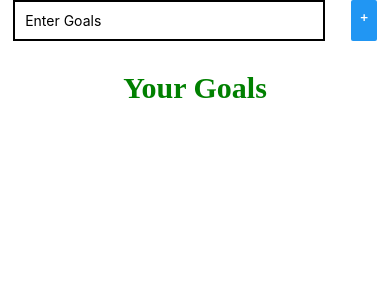
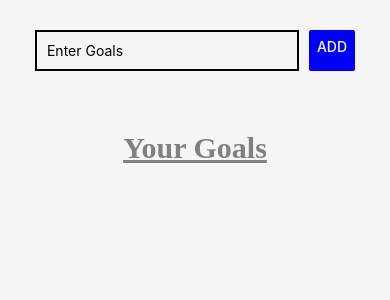
Before and after one commit to jmlovitsch/first-react-native-app, a React Native app: screen / in a window 390 px wide. Shown: the top 300 px of the page. Built offline with nearby package versions, Linux system fonts and the light colour scheme.

Commit message:
added coloring and css for list

```diff
--- a/App.js
+++ b/App.js
@@ -30,7 +30,7 @@ export default function App() {
   const Item = ({ title }) => (
     <View style={styles.item}>
       <Text style={styles.listItem}>{title}</Text>
-      <Button title="X" onPress={() => removeGoal(title)} />
+      <Button title="X" onPress={() => removeGoal(title)} color="red" />
     </View>
   );
 
@@ -47,7 +47,7 @@ export default function App() {
           style={styles.input}
           onChangeText={(text) => onChangeText(text)}
         />
-        <Button title="+" style={styles.button} onPress={() => addGoal()} />
+        <Button title="ADD" style={styles.button} onPress={() => addGoal()}   color="blue"  />
       </View>
 
       <View style={styles.listBox}>
@@ -65,19 +65,22 @@ export default function App() {
 const styles = StyleSheet.create({
   container: {
     flex: 1,
+    backgroundColor: "whitesmoke"
   },
+  views: {
+  padding: 30,
+    flexDirection: "row",
+    justifyContent: "space-around",
+  },
+
   input: {
     borderBottomColor: "black",
     borderWidth: 2,
     padding: 10,
     width: "80%",
   },
-  views: {
-    flexDirection: "row",
-    justifyContent: "space-around",
-  },
   button: {
-
+    width: "20%"
   },
 
   listBox: {
@@ -86,22 +89,24 @@ const styles = StyleSheet.create({
   },
   listTitle: {
     fontWeight: "bold",
-    color: 'green',
+    color: 'grey',
     fontFamily: "Cochin",
     fontSize: 30,
     alignSelf: "center",
     marginBottom: 10,
+
+    textDecorationLine: "underline"
   },
 
 
   item: {
+    backgroundColor: "white",
     flexDirection: "row",
     justifyContent: 'space-between',
     alignItems: "center",
     marginBottom: 7,
     borderColor: 'black',
     borderWidth: 1,
-
   },
 
   listItem: {
```
